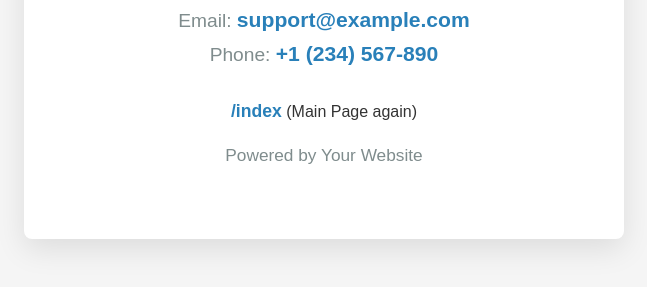
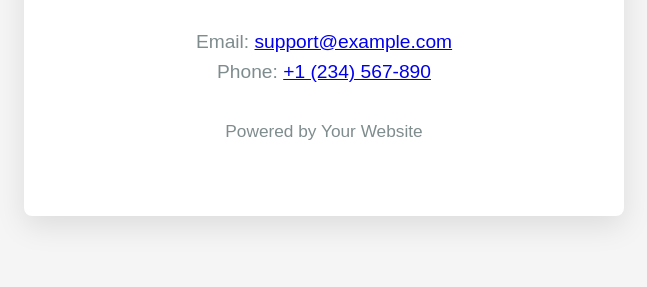
Before and after one commit to sample-maxx/infoSite, a website: page contact-me.html in a window 1280 px wide. Shown: the part 377-664 px from the top of the page, without its empty margins (316-963 px from the left). Drawn offline with Linux system fonts and the light colour scheme.

Commit message:
Update contact-me.html

```diff
--- a/contact-me.html
+++ b/contact-me.html
@@ -44,13 +44,6 @@
             margin-bottom: 30px;
         }
 
-        .url-info {
-            font-size: 1.1em;
-            font-weight: bold;
-            color: #2980b9;
-            text-decoration: none;
-        }
-
         .footer {
             font-size: 0.9em;
             color: #95a5a6;
@@ -87,7 +80,6 @@
         <p>We'd love to hear from you! Reach out to us using the following options:</p>
         <p>Email: <a href="mailto:support@example.com" class="url-info">support@example.com</a><br>
            Phone: <a href="tel:+1234567890" class="url-info">+1 (234) 567-890</a></p>
-           <a href="index.html" class="url-info">/index</a> (Main Page again)
         <div class="footer">
             <p>Powered by Your Website</p>
         </div>
```
